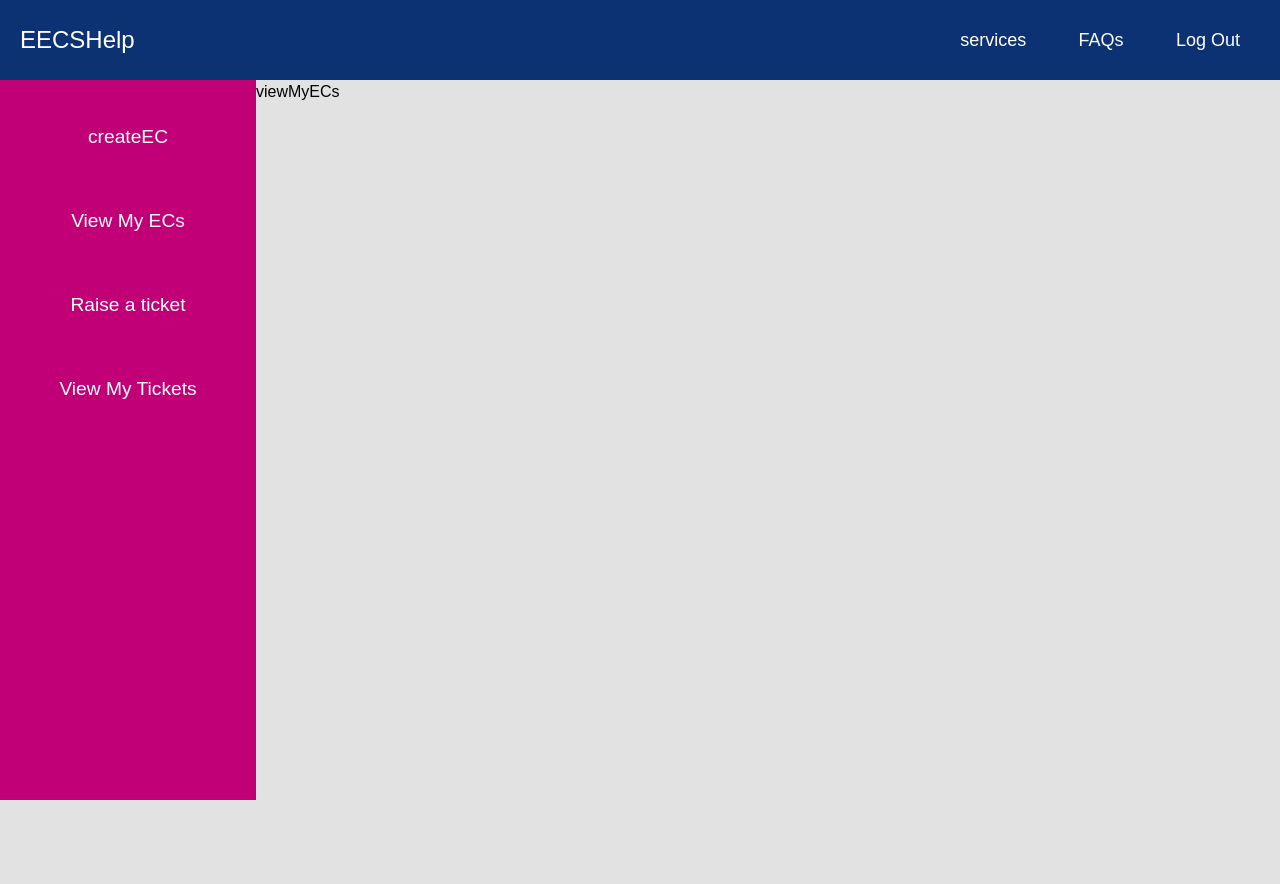
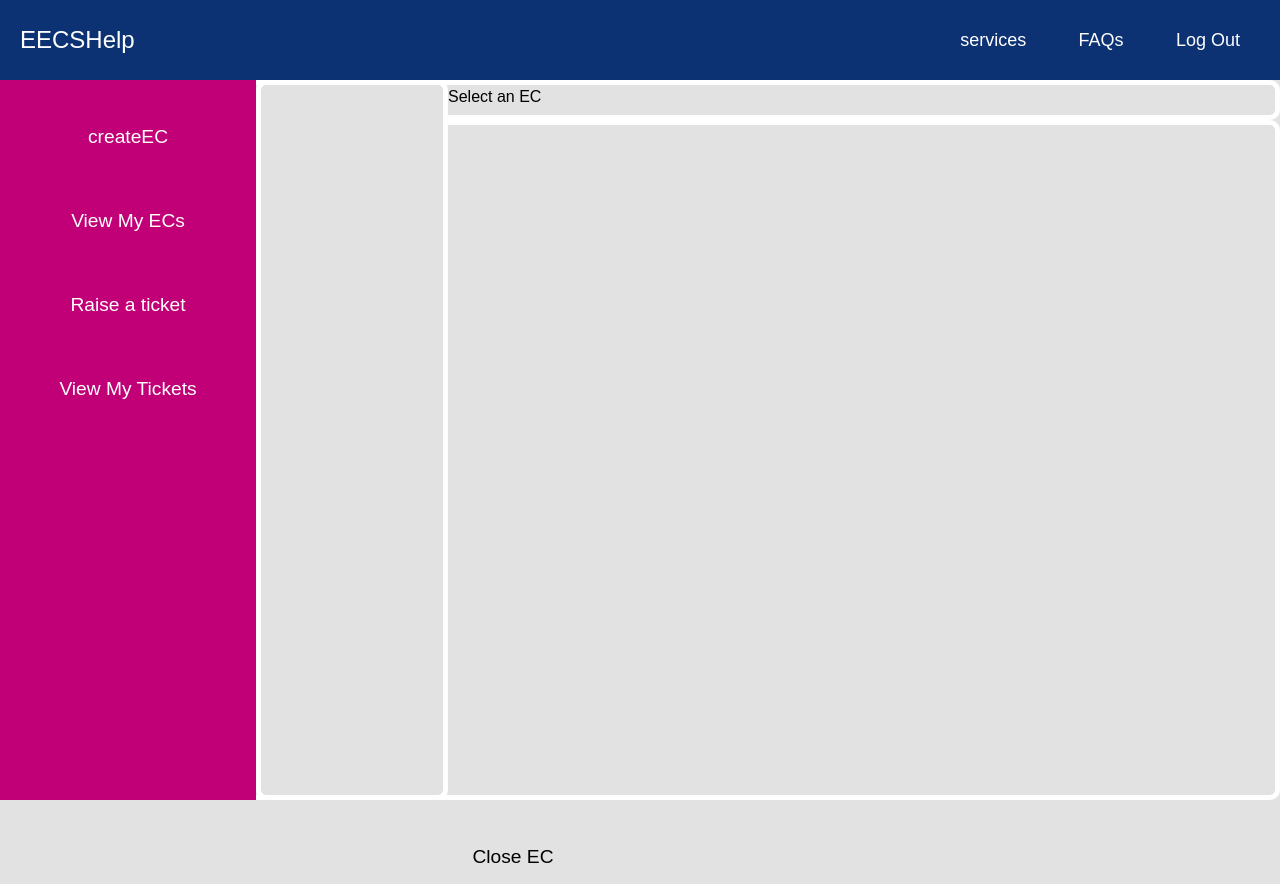
Before and after one commit to darenagos/segroup-eecsSystem, a React (Create React App) app in the folder eecs-system/: page /student-Homepage/view-my-ECs in a window 1280 px wide. Before the commit the page ends 800 px from the top, so only its background shows below. Built offline with nearby package versions, Linux system fonts and the light colour scheme.

Commit message:
trackMyEc

```diff
--- a/eecs-system/src/Components/Non User Specific Components/Login/login.js
+++ b/eecs-system/src/Components/Non User Specific Components/Login/login.js
@@ -35,8 +35,10 @@ const Login = () => {
   };
 
   const navigateUser = async (user) => {
-    currentUserManager.setUser(user);
-    navigate(`${user.userType}-Homepage`);
+    console.log(user)
+    await currentUserManager.setUser(user);
+    console.log("Current User id:", currentUserManager.getCurrent().id)
+    await navigate(`${user.userType}-Homepage`);
   };
 
   const handleSubmit = async (e) => {
--- a/eecs-system/src/Components/User Specific Components/Student Components/createEC.js
+++ b/eecs-system/src/Components/User Specific Components/Student Components/createEC.js
@@ -22,7 +22,7 @@ function CreateEC() {
   const pressSubmit = async (event) => {
     event.preventDefault();
 
-    await ecRegistry.addEC(new EC(name,  currentUserManager.getCurrent(), "module",title, Date(),   details, "Other"));
+    await ecRegistry.addEC(new EC(name,  currentUserManager.getCurrent().id, "module",title, Date(),   details, "Other"));
     Array.from(document.querySelectorAll("input")).forEach(
       (input) => (input.value = "")
     );
--- a/eecs-system/src/Components/User Specific Components/Student Components/viewMyECs.js
+++ b/eecs-system/src/Components/User Specific Components/Student Components/viewMyECs.js
@@ -1,13 +1,54 @@
-import React from 'react'
+import React, {useState} from 'react'
 
-function viewMyECs() {
+
+const ecRegistry = require("../../../Managers/ECRegistry")
+const currentUserManager = require("../../../Managers/CurrentUserManager")
+
+function ViewMyECs() {
+
 
   function getMyEcs(){
+    const allEcs = ecRegistry.getAllECs();
+    console.log("Current User id:", currentUserManager.getCurrent().id)
+    console.log(allEcs)
+    let myEcs = []
+    console.log("starting loop")
+    for (let i=0; i<allEcs.length; i++){
+      console.log(i)
+      if (allEcs[i].userID === currentUserManager.getCurrent().id){
+        myEcs.push(allEcs[i])
+      }
+      else
+      {
+        console.log(allEcs[i].userID)
+      }
+    }
+    console.log("end loop")
+    console.log(myEcs)
+    return myEcs;
+  }
 
+  function updateContent(ec) {
+    setTitle(ec.name + " : " + ec.module);
+    setInfo(ec.title + " - " + ec.date);
+    setDetails(ec.details)
   }
+
+  const [title, setTitle] = useState("Select an EC");
+  const [info, setInfo] = useState("");
+  const [details, setDetails] = useState();
+  const myEcs = getMyEcs();
+
   return (
-    <div>viewMyECs</div>
+    <div>
+      <div id="side">
+    {myEcs.map((ec) => (<button onClick={() => updateContent(ec)}>{ec.name} - {ec.title}</button>))} </div>
+    <div id="title">
+        {title}</div>
+      <div id="bottom">
+        {info}<br></br>{details}<button>Close EC</button></div>
+    </div>
   )
 }
 
-export default viewMyECs
+export default ViewMyECs
--- a/eecs-system/src/Managers/ECRegistry.js
+++ b/eecs-system/src/Managers/ECRegistry.js
@@ -21,6 +21,9 @@ class ECRegistry {
 
    getEC(index){
     return this.data[index];
+   }
+   getAllECs(){
+    return this.data;
    }
 }
 
```
